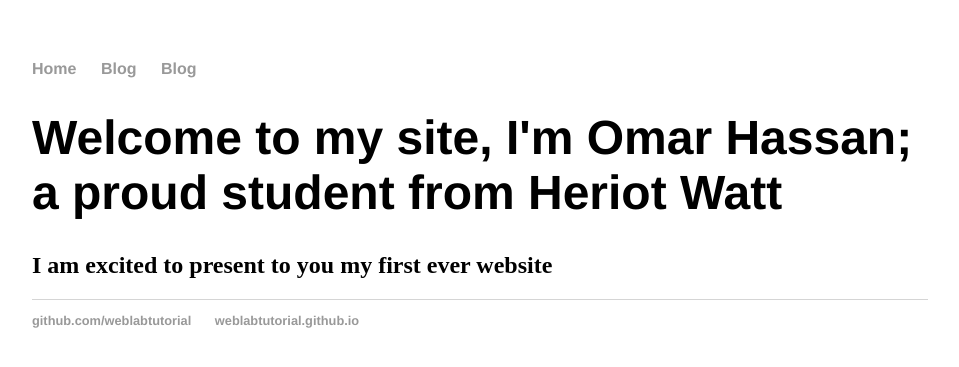
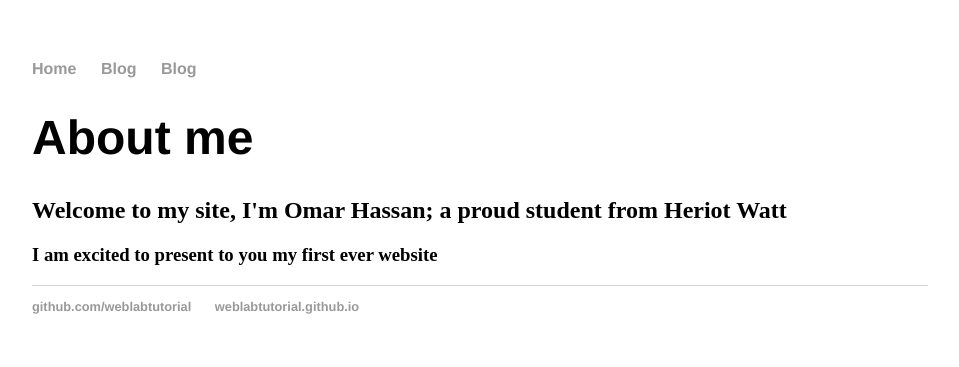
Before and after one commit to oh2001/oh2001.github.io, a Jekyll site: the page built from about/index.html, in a window 1280 px wide. Shown: the top 367 px of the page, without its empty margins (160-1119 px from the left). Built offline with Jekyll 4.4.1, drawn with Linux system fonts in a browser that asks for light colours.

Commit message:
Update index.html

```diff
--- a/about/index.html
+++ b/about/index.html
@@ -3,6 +3,8 @@ layout: default
 title: Web Programmming
 ---
 
-<h1> Welcome to my site, I'm Omar Hassan; a proud student from Heriot Watt </h1>
+<h1> About me </h1>
 
-<h2> I am excited to present to you my first ever website </h2>
+<h2> Welcome to my site, I'm Omar Hassan; a proud student from Heriot Watt </h2>
+
+<h3> I am excited to present to you my first ever website </h3>
```
